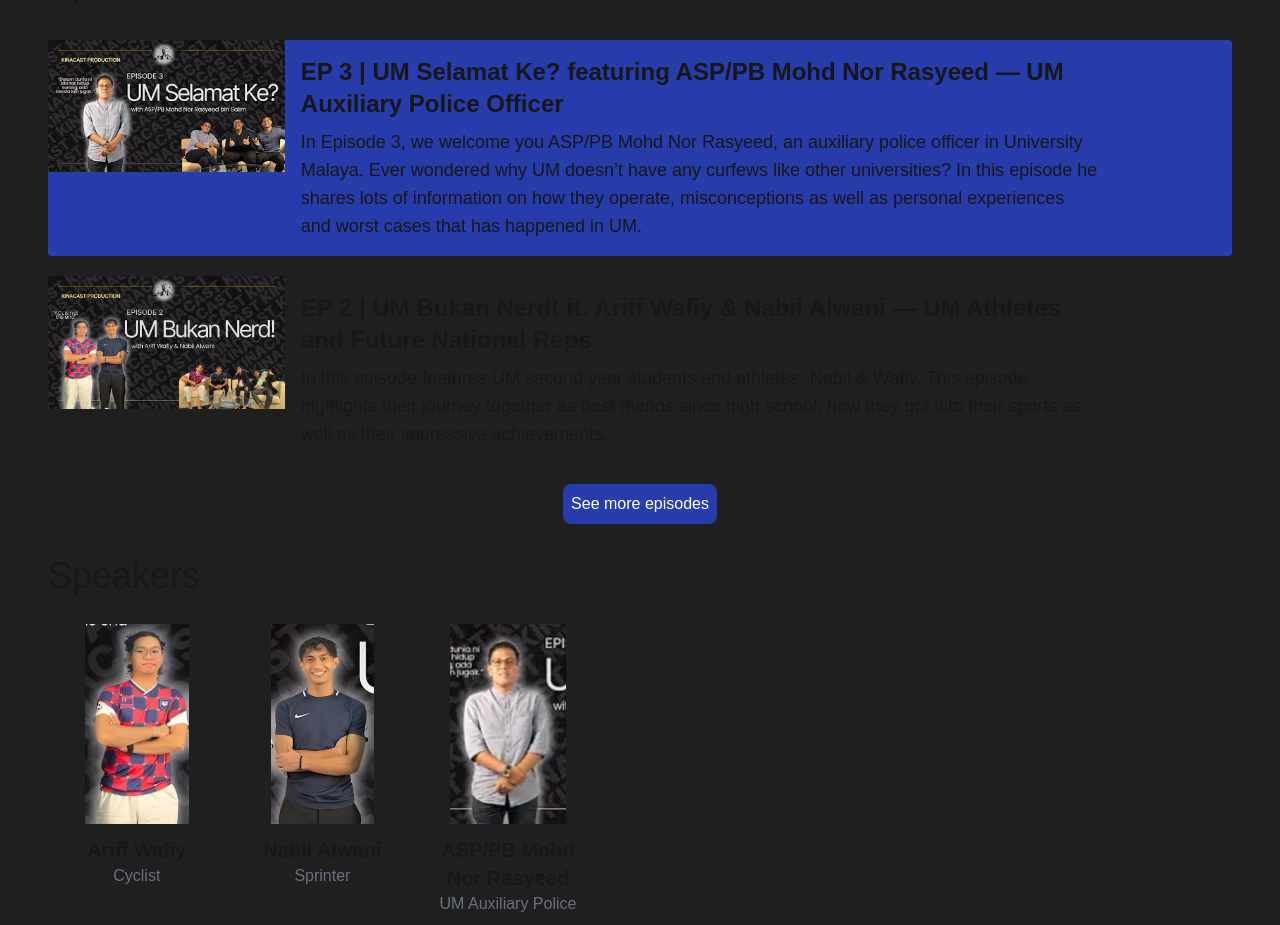
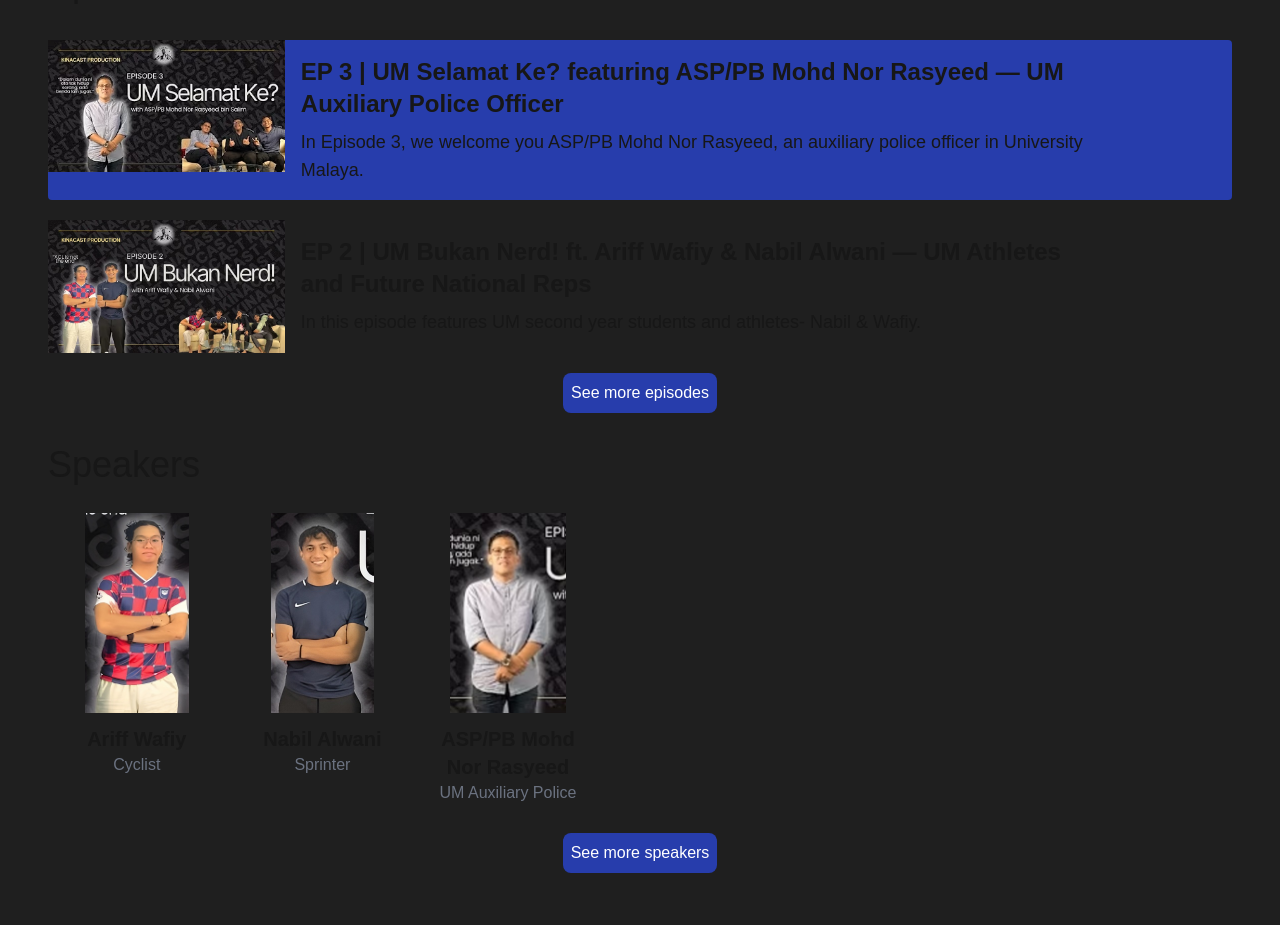
Before and after one commit to AdamAzuddin/Kinacast, a Next.js app: page / in a window 1280 px wide. Shown: the part 940-1865 px from the top of the page. Built offline with nearby package versions, Linux system fonts and the light colour scheme.

Commit message:
only display the first sentence of description of episodes in home page

```diff
--- a/components/Episodes.tsx
+++ b/components/Episodes.tsx
@@ -5,6 +5,12 @@
 import { useRouter } from "next/navigation";
 import { episodes } from "@/constants/Episodes";
 import { Episode } from "@/types/types";
+
+// Function to get the first sentence from the description
+const getFirstSentence = (text: string) => {
+  const firstSentence = text.split(".")[0]; // Split at the first period
+  return firstSentence.endsWith(".") ? firstSentence : firstSentence + "."; // Add period if missing
+};
 
 const Episodes = forwardRef<HTMLDivElement>((props, ref) => {
   const router = useRouter();
@@ -23,9 +29,7 @@
       {latestEpisodes.map((episode: Episode, index) => (
         <div
           key={episode.id}
-          className={`flex rounded mt-5 ${
-            index === 0 ? "bg-[#273DAC]" : ""
-          }`}
+          className={`flex rounded mt-5 ${index === 0 ? "bg-[#273DAC]" : ""}`}
         >
           <div className="relative flex-shrink-0 w-[40%] md:w-[30%] lg:w-[20%]">
             <Image
@@ -42,7 +46,7 @@
               {episode.title}
             </span>
             <span className="text-xs md:text-base lg:text-lg mt-2">
-              {episode.description}
+              {getFirstSentence(episode.description)}
             </span>
           </div>
         </div>
```
